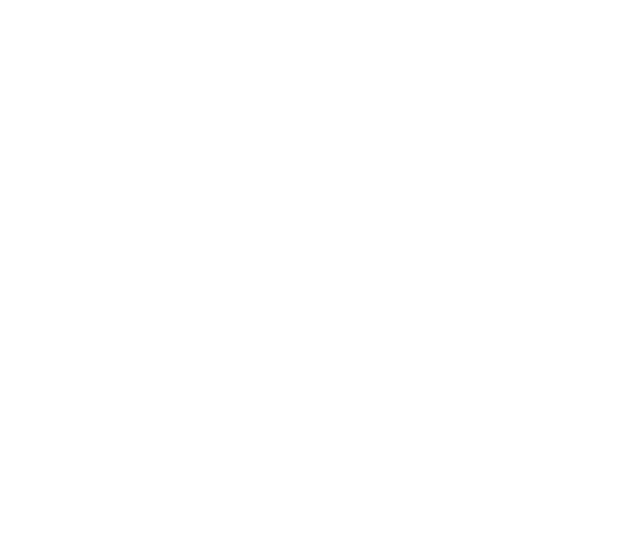
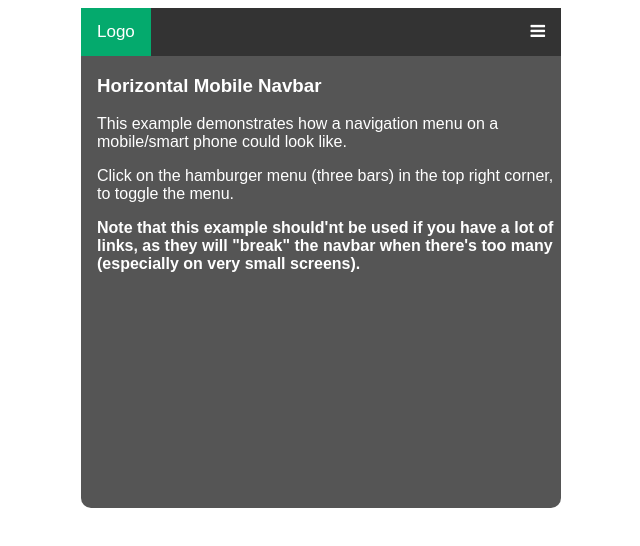
Before and after one commit to fabbb-1/magliette, a plain HTML site: page index.html in a window 1280 px wide. Shown: the whole page, without its empty margins (319-959 px from the left). Drawn offline with Linux system fonts and the light colour scheme.

Commit message:
test simple js code on github pages

```diff
--- a/index.html
+++ b/index.html
@@ -1,11 +1,93 @@
 <!DOCTYPE html>
-<html lang="en">
+<html>
 <head>
-    <meta charset="UTF-8">
-    <meta name="viewport" content="width=device-width, initial-scale=1.0">
-    <title>Document</title>
+<meta name="viewport" content="width=device-width, initial-scale=1">
+<link rel="stylesheet" href="https://cdnjs.cloudflare.com/ajax/libs/font-awesome/4.7.0/css/font-awesome.min.css">
+<style>
+body {
+  font-family: Arial, Helvetica, sans-serif;
+}
+
+.mobile-container {
+  max-width: 480px;
+  margin: auto;
+  background-color: #555;
+  height: 500px;
+  color: white;
+  border-radius: 10px;
+}
+
+.topnav {
+  overflow: hidden;
+  background-color: #333;
+  position: relative;
+}
+
+.topnav #myLinks {
+  display: none;
+}
+
+.topnav a {
+  float: left;
+  color: white;
+  padding: 14px 16px;
+  text-decoration: none;
+  font-size: 17px;
+}
+
+.topnav a.icon {
+  float: right;
+}
+
+.topnav a:hover {
+  background-color: #ddd;
+  color: black;
+}
+
+.active {
+  background-color: #04AA6D;
+  color: white;
+}
+</style>
 </head>
 <body>
 
+<!-- Simulate a smartphone / tablet look -->
+<div class="mobile-container">
+
+<!-- Top Navigation Menu -->
+<div class="topnav">
+  <a href="#home" class="active">Logo</a>
+  <div id="myLinks">
+    <a href="#news">News</a>
+    <a href="#contact">Contact</a>
+    <a href="#about">About</a>
+  </div>
+  <a href="javascript:void(0);" class="icon" onclick="myFunction()">
+    <i class="fa fa-bars"></i>
+  </a>
+</div>
+
+<div style="padding-left:16px">
+  <h3>Horizontal Mobile Navbar</h3>
+  <p>This example demonstrates how a navigation menu on a mobile/smart phone could look like.</p>
+  <p>Click on the hamburger menu (three bars) in the top right corner, to toggle the menu.</p>
+  <p><strong>Note that this example should'nt be used if you have a lot of links, as they will "break" the navbar when there's too many (especially on very small screens).</strong></p>
+</div>
+
+<!-- End smartphone / tablet look -->
+</div>
+
+<script>
+function myFunction() {
+  var x = document.getElementById("myLinks");
+  if (x.style.display === "block") {
+    x.style.display = "none";
+  } else {
+    x.style.display = "block";
+  }
+}
+</script>
+
 </body>
 </html>
--- /dev/null
+++ b/style.css
@@ -0,0 +1,41 @@
+/* Style the navigation menu */
+.topnav {
+    overflow: hidden;
+    background-color: #333;
+    position: relative;
+  }
+
+  /* Hide the links inside the navigation menu (except for logo/home) */
+  .topnav #myLinks {
+    display: none;
+  }
+
+  /* Style navigation menu links */
+  .topnav a {
+    color: white;
+    padding: 14px 16px;
+    text-decoration: none;
+    font-size: 17px;
+    display: block;
+  }
+
+  /* Style the hamburger menu */
+  .topnav a.icon {
+    background: black;
+    display: block;
+    position: absolute;
+    right: 0;
+    top: 0;
+  }
+
+  /* Add a grey background color on mouse-over */
+  .topnav a:hover {
+    background-color: #ddd;
+    color: black;
+  }
+
+  /* Style the active link (or home/logo) */
+  .active {
+    background-color: #04AA6D;
+    color: white;
+  }
```
Also changed, not shown: script.js (added).
